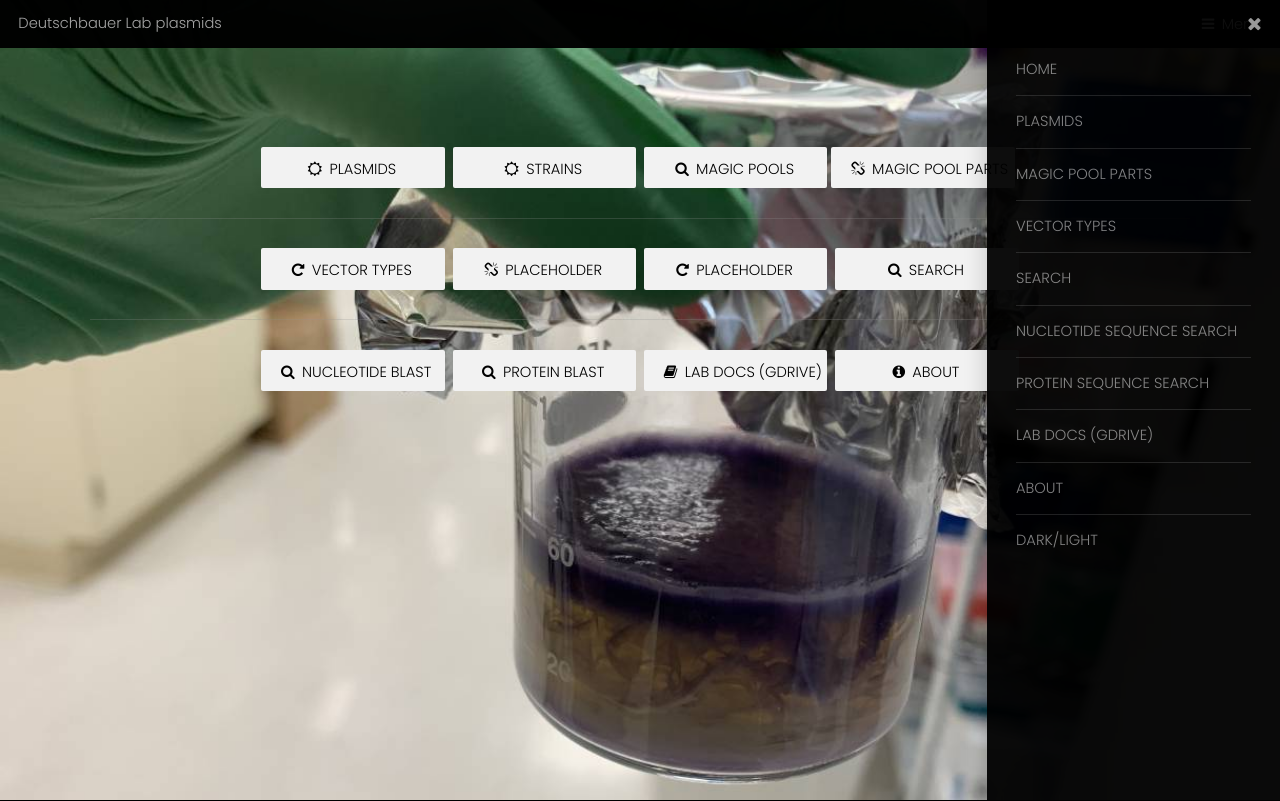
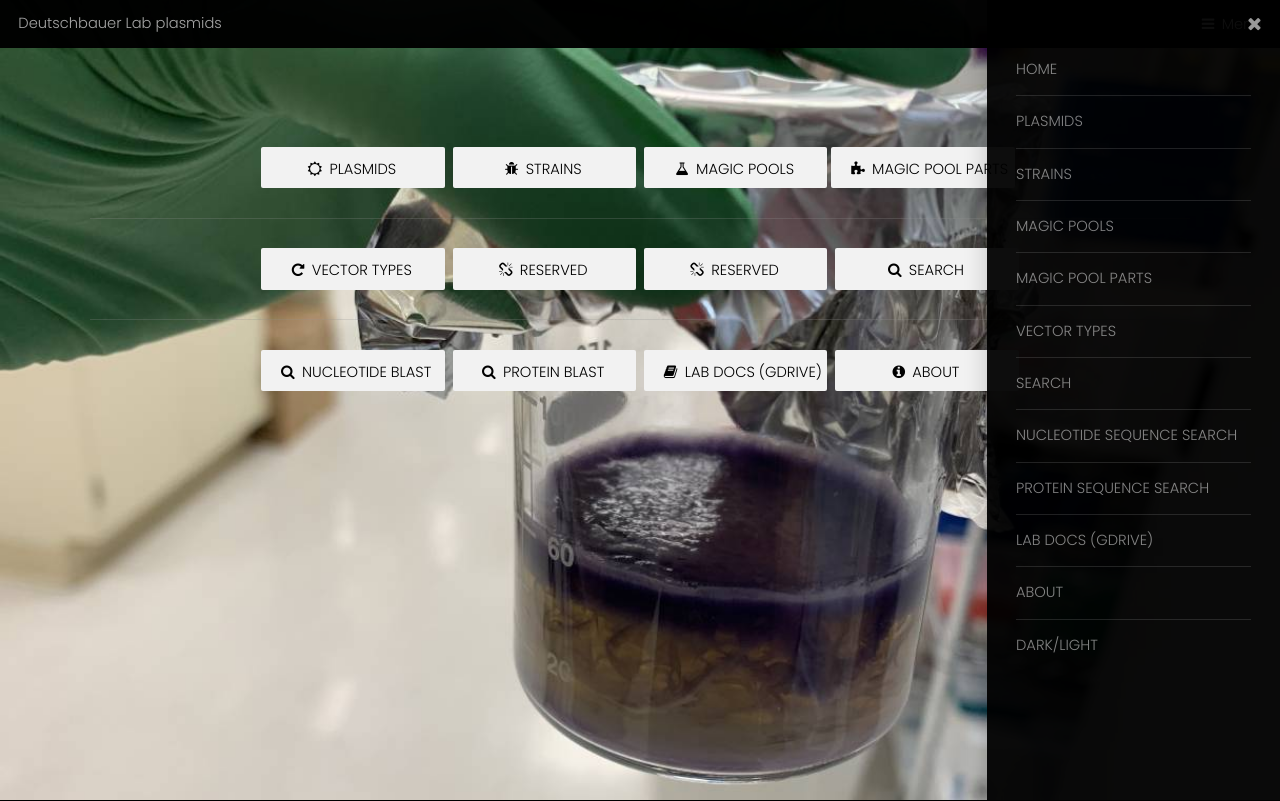
Before and after one commit to aekazakov/plasmidoro, a Django app: page / in a window 1280 px wide, after a click on "Menu". Shown: the top 801 px of the page. Run offline with Django 5.2, Linux system fonts and the light colour scheme.

Commit message:
Updated templates and magic pools upload

```diff
--- a/amdplasmids/magicpool/templates/base_generic.html
+++ b/amdplasmids/magicpool/templates/base_generic.html
@@ -47,6 +47,8 @@
         <ul class="links">
           <li><a href="{% url 'index' %}">Home</a></li>
           <li><a href="{% url 'plasmidslist' %}">Plasmids</a></li>
+		  <li><a href="{% url 'strainslist' %}">Strains</a></li>
+		  <li><a href="{% url 'magicpoolslist' %}">Magic pools</a></li>
           <li><a href="{% url 'partslist' %}">Magic pool parts</a></li>
           <li><a href="{% url 'vectorslist' %}">Vector types</a></li>
           <li><a href="{% url 'searchform' %}">Search</a></li>
--- a/amdplasmids/magicpool/templates/magicpool/index.html
+++ b/amdplasmids/magicpool/templates/magicpool/index.html
@@ -12,13 +12,13 @@
             <br/>
             <div class="inner align-center">
               <a class="button 2u 12u$(medium) align-center icon fa-sun-o" href="{% url 'plasmidslist' %}">Plasmids</a>&nbsp;
-              <a class="button 2u 12u$(medium) align-center icon fa-sun-o" href="{% url 'strainslist' %}">Strains</a>&nbsp;
-              <a class="button 2u 12u$(medium) align-center icon fa-search" href="{% url 'magicpoolslist' %}">Magic pools</a>
-              <a class="button 2u 12u$(medium) align-center icon fa-chain-broken" href="{% url 'partslist' %}">Magic pool parts</a>&nbsp;
+              <a class="button 2u 12u$(medium) align-center icon fa-bug" href="{% url 'strainslist' %}">Strains</a>&nbsp;
+              <a class="button 2u 12u$(medium) align-center icon fa-flask" href="{% url 'magicpoolslist' %}">Magic pools</a>
+              <a class="button 2u 12u$(medium) align-center icon fa-puzzle-piece" href="{% url 'partslist' %}">Magic pool parts</a>&nbsp;
               <hr/>
               <a class="button 2u 12u$(medium) align-center icon fa-repeat" href="{% url 'vectorslist' %}">Vector types</a>&nbsp;
-              <a class="button 2u 12u$(medium) align-center icon fa-chain-broken" href="">Placeholder</a>&nbsp;
-              <a class="button 2u 12u$(medium) align-center icon fa-repeat" href="">Placeholder</a>&nbsp;
+              <a class="button 2u 12u$(medium) align-center icon fa-chain-broken" href="">RESERVED</a>&nbsp;
+              <a class="button 2u 12u$(medium) align-center icon fa-chain-broken" href="">RESERVED</a>&nbsp;
               <a class="button 2u 12u$(medium) align-center icon fa-search" href="{% url 'searchform' %}">Search</a>
               <hr/>
               <a class="button 2u 12u$(medium) align-center icon fa-search" href="{% url 'nucleotidesearchform' %}">Nucleotide BLAST</a>&nbsp;
```
Also changed, not shown: amdplasmids/magicpool/models.py (+29 -27 lines), amdplasmids/magicpool/templates/magicpool/magicpool.html (+4 -3 lines), amdplasmids/magicpool/templates/magicpool/search.html (+11 -2 lines), amdplasmids/magicpool/util.py (+17 -1 lines).
